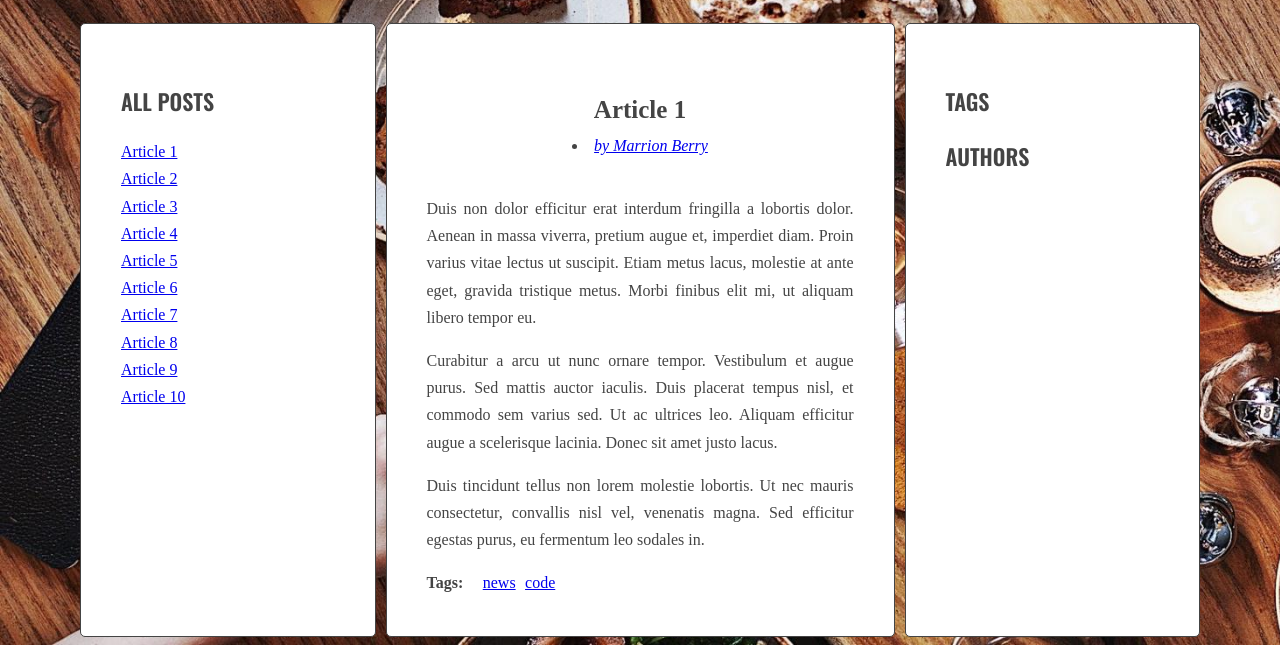
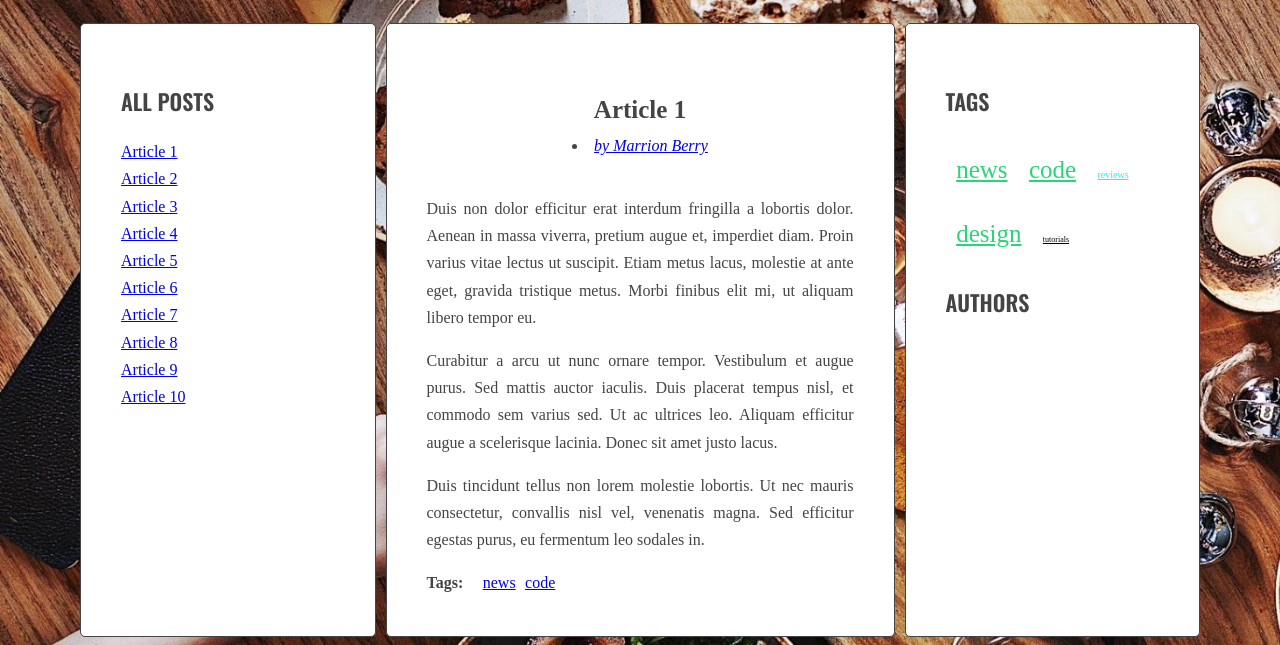
Before and after one commit to B7atis/Javascript_Blog, a website: page index.html in a window 1280 px wide. Shown: the part 300-945 px from the top of the page. Drawn offline with nearby package versions, Linux system fonts and the light colour scheme.

Commit message:
Added style for tag cloud

```diff
--- a/js/script.js
+++ b/js/script.js
@@ -223,7 +223,7 @@
   /* [NEW] create variable for all links HTML code */
 
   const tagsParams = calculateTagsParams(allTags);
-  console.log('tagsParams:', tagsParams);
+  console.log('tagsParams', tagsParams);
 
   let allTagsHTML = '';
 
@@ -233,13 +233,18 @@
 
     /* [NEW] generate code of a link and add it to allTagsHTML */
 
-    const tagLinkHTML = '<li><a href="#tag-' + tag + '" class="' + calculateTagClass(allTags[tag], tagsParams) + '">' + tag + '</a></li>';
+    allTagsHTML += '<li><a href="#tag-' + tag + '" class="'+ calculateTagClass(allTags[tag], tagsParams) +'">' + tag + '</a></li>';
+
+    const tagLinkHTML = calculateTagClass(allTags[tag], tagsParams);
     console.log('tagLinkHTML:', tagLinkHTML);
 
-    /* [NEW] END LOOP: for each tag in allTags: */
+  /* [NEW] END LOOP: for each tag in allTags: */
   }
 
   /* [NEW] add HTML from allTagsHTML to tagList */
+  // tagList.innerHTML = allTags.join(' ');
+
+  console.log(allTags);
   tagList.innerHTML = allTagsHTML;
 
 }
--- a/sass/style.scss
+++ b/sass/style.scss
@@ -139,6 +139,38 @@
   }
 }
 
+/* My tags */
+
+.tag-size-1 {
+  font-size: 8px;
+  color: rgb(0, 0, 0);
+}
+
+.tag-size-2 {
+  font-size: 10px;
+  color: rgb(27, 247, 236);
+}
+
+.tag-size-3 {
+  font-size: 15px;
+  color: rgb(233, 151, 0);
+}
+
+.tag-size-4 {
+  font-size: 20px;
+  color: rgb(60, 60, 248);
+}
+
+.tag-size-5 {
+  font-size: 25px;
+  color: rgba(0, 207, 93, 0.849);
+}
+
+.tags li {
+  display: inline-block;
+  margin: 5%;
+}
+
 /* Media */
 
 /* Responsiv max-width 736px max-height: 736px */
```
Also changed, not shown: css/style.css, 1 other file.
